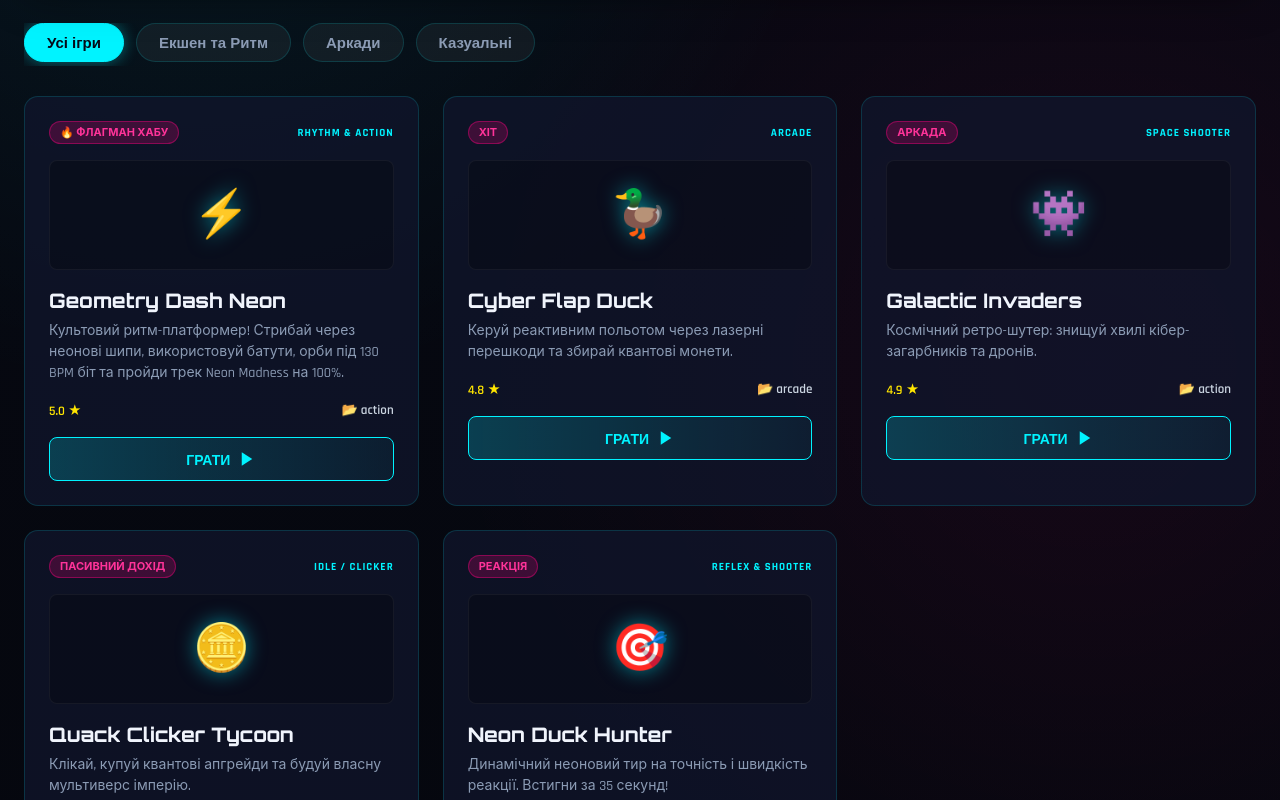
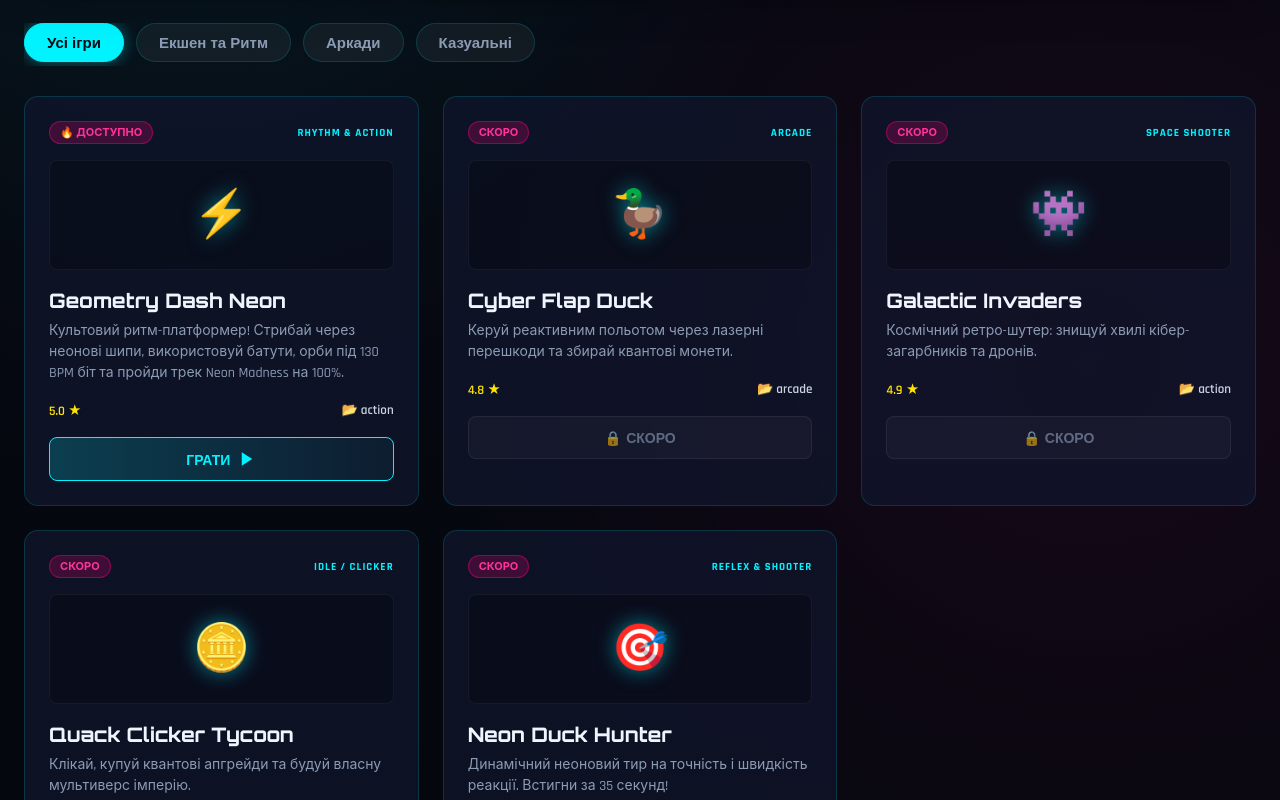
Before and after one commit to greenyarik0505-jpg/duck-verse, a Next.js app: page / in a window 1280 px wide. Shown: the part 560-1360 px from the top of the page. Built offline with nearby package versions, Linux system fonts and the light colour scheme.

Commit message:
feat: make only Geometry Dash playable and set all other games to coming soon

```diff
--- a/components/GameCard.jsx
+++ b/components/GameCard.jsx
@@ -1,10 +1,14 @@
 'use client';
 
 export default function GameCard({ game, onPlay }) {
+  const isPlayable = game.status === 'playable';
+
   return (
-    <div className="game-card">
+    <div className={`game-card ${isPlayable ? 'playable-card' : 'soon-card'}`}>
       <div className="card-top">
-        <span className="card-badge">{game.badge}</span>
+        <span className={`card-badge ${isPlayable ? 'badge-active' : 'badge-soon'}`}>
+          {game.badge}
+        </span>
         <span className="card-tag">{game.tag}</span>
       </div>
 
@@ -22,12 +26,29 @@
       </div>
 
       <div className="card-footer">
+        {isPlayable ? (
           <button className="play-btn" onClick={() => onPlay(game.id)}>
             <span>ГРАТИ</span>
             <svg width="18" height="18" viewBox="0 0 24 24" fill="currentColor">
               <polygon points="5 3 19 12 5 21 5 3" />
             </svg>
           </button>
+        ) : (
+          <button
+            className="play-btn disabled-btn"
+            disabled
+            style={{
+              opacity: 0.65,
+              cursor: 'not-allowed',
+              background: 'rgba(255, 255, 255, 0.05)',
+              borderColor: 'rgba(255, 255, 255, 0.1)',
+              color: '#8b9bb4',
+              boxShadow: 'none'
+            }}
+          >
+            <span>🔒 СКОРО</span>
+          </button>
+        )}
       </div>
     </div>
   );
```
Also changed, not shown: lib/games/registry.js. Lines whose indentation alone changed are shown as unchanged.
